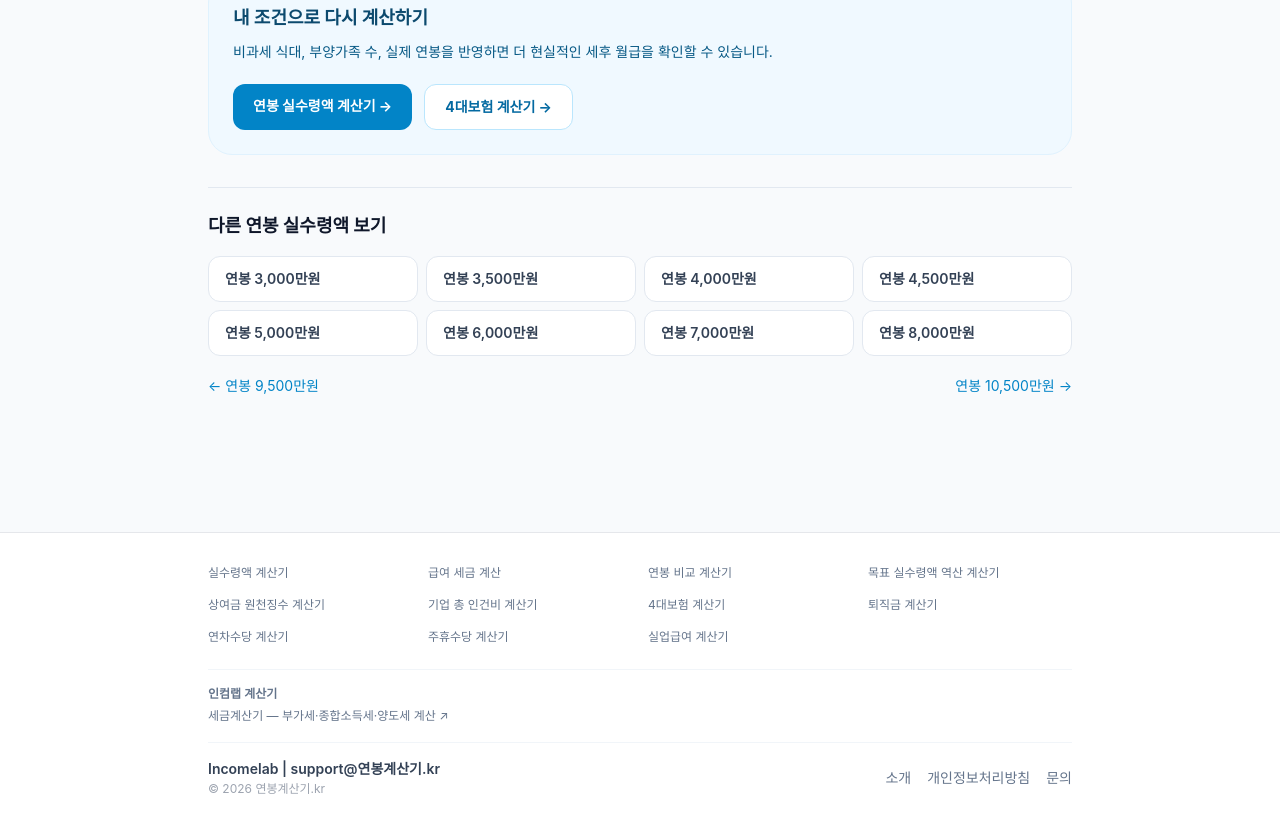
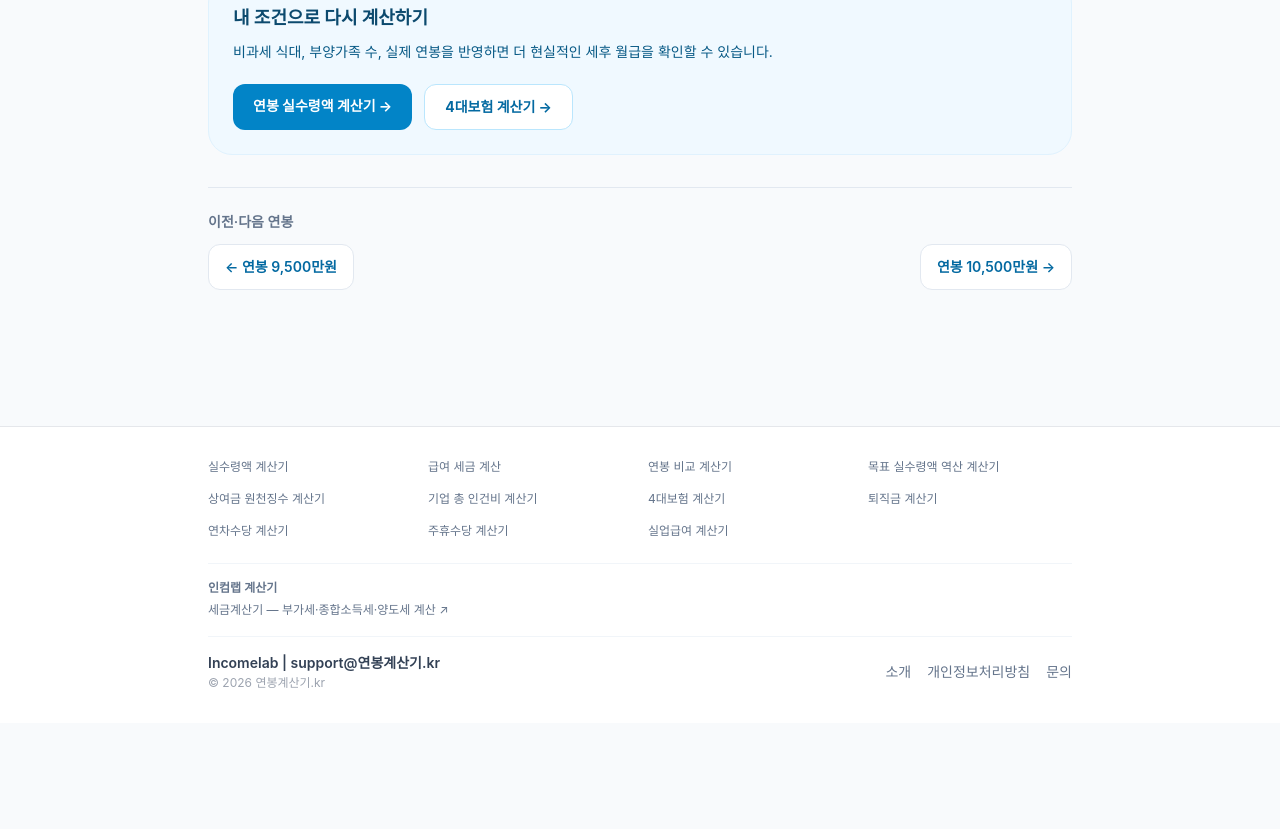
Before and after one commit to YG-coder/salary-calculator, a Next.js app: page /salary/10000 in a window 1280 px wide. Shown: the part 2433-3262 px from the top of the page. After the commit the page ends 3156 px from the top, so only its background shows below. Built offline with nearby package versions, Linux system fonts and the light colour scheme; a web font is replaced by a local one.

Commit message:
fix(nav): 연봉 상세 링크 목록 단순화

```diff
--- a/src/app/salary-calculator/page.tsx
+++ b/src/app/salary-calculator/page.tsx
@@ -5,7 +5,6 @@
 
 import type { Metadata } from 'next'
 import { Suspense } from 'react'
-import Link from 'next/link'
 import Script from 'next/script'
 import AdSlot from '@/components/ui/AdSlot'
 import CalculatorForm from '@/components/calculator/CalculatorForm'
@@ -133,26 +132,6 @@ export default function Page() {
           <AdSlot slotId="BOTTOM_HORIZONTAL" format="horizontal" />
         </div>
 
-        <section className="mt-12">
-          <h2 className="text-xl font-bold text-slate-900 mb-1">
-            연봉별 실수령액 자세히 보기
-          </h2>
-          <p className="text-sm text-slate-500 mb-4">
-            구간별 공제 내역과 비과세 효과를 페이지에서 확인하세요.
-          </p>
-
-          <div className="grid grid-cols-2 gap-2 sm:grid-cols-4">
-            {Array.from({ length: 20 }, (_, i) => 2000 + i * 500).map((val) => (
-              <Link
-                key={val}
-                href={`/salary/${val}`}
-                className="rounded-xl border border-slate-200 bg-white px-4 py-3 text-sm font-semibold text-slate-700 text-center hover:border-brand-200 hover:bg-brand-50 hover:text-brand-700 transition-colors"
-              >
-                연봉 {val.toLocaleString()}만원
-              </Link>
-            ))}
-          </div>
-        </section>
       </main>
     </>
   )
--- a/src/app/salary/[amount]/page.tsx
+++ b/src/app/salary/[amount]/page.tsx
@@ -110,10 +110,6 @@ export default async function SalaryDetailPage({ params }: PageProps) {
     { label: '소득세', desc: result.flags.usedHighIncomeTaxFormula ? '별표2 고소득 산식' : '근로소득 간이세액표', value: result.breakdown.incomeTax },
     { label: '지방소득세', desc: '소득세의 10%', value: result.breakdown.localTax },
   ]
-
-  const relatedAmounts = [3000, 3500, 4000, 4500, 5000, 6000, 7000, 8000].filter(
-    (value) => value !== parsed,
-  )
 
   return (
     <main className="mx-auto max-w-4xl px-4 py-10">
@@ -317,30 +313,25 @@ export default async function SalaryDetailPage({ params }: PageProps) {
         </div>
       </section>
 
-      {/* 다른 연봉 보기 */}
+      {/* 현재 구간에서 바로 이어지는 이전·다음 연봉만 제공한다. */}
       <section className="mb-8 border-t border-slate-200 pt-6">
-        <h2 className="text-lg font-bold text-slate-900">다른 연봉 실수령액 보기</h2>
-        <div className="mt-4 grid grid-cols-2 gap-2 sm:grid-cols-4">
-          {relatedAmounts.map((value) => (
+        <h2 className="text-sm font-semibold text-slate-500">이전·다음 연봉</h2>
+        <div className="mt-3 flex justify-between gap-4 text-sm">
+          {prevAmountMan !== null ? (
             <Link
-              key={value}
-              href={`/salary/${value}`}
-              className="rounded-xl border border-slate-200 bg-white px-4 py-3 text-sm font-semibold text-slate-700 hover:border-brand-200 hover:bg-brand-50 hover:text-brand-700"
+              href={`/salary/${prevAmountMan}`}
+              className="rounded-xl border border-slate-200 bg-white px-4 py-3 font-semibold text-brand-700 hover:border-brand-200 hover:bg-brand-50"
             >
-              연봉 {value.toLocaleString()}만원
-            </Link>
-          ))}
-        </div>
-        <div className="mt-5 flex justify-between text-sm">
-          {prevAmountMan !== null ? (
-            <Link href={`/salary/${prevAmountMan}`} className="text-brand-600 hover:underline">
               ← 연봉 {prevAmountMan.toLocaleString()}만원
             </Link>
           ) : (
             <span />
           )}
           {nextAmountMan !== null ? (
-            <Link href={`/salary/${nextAmountMan}`} className="text-brand-600 hover:underline">
+            <Link
+              href={`/salary/${nextAmountMan}`}
+              className="rounded-xl border border-slate-200 bg-white px-4 py-3 text-right font-semibold text-brand-700 hover:border-brand-200 hover:bg-brand-50"
+            >
               연봉 {nextAmountMan.toLocaleString()}만원 →
             </Link>
           ) : (
```
Also changed, not shown: 1 other file (tests, documents, lock files or other folders).
